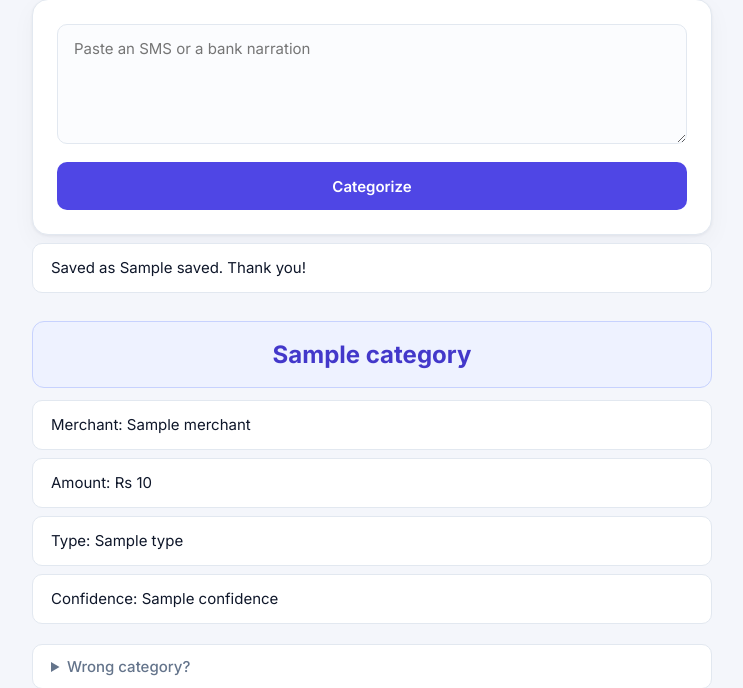
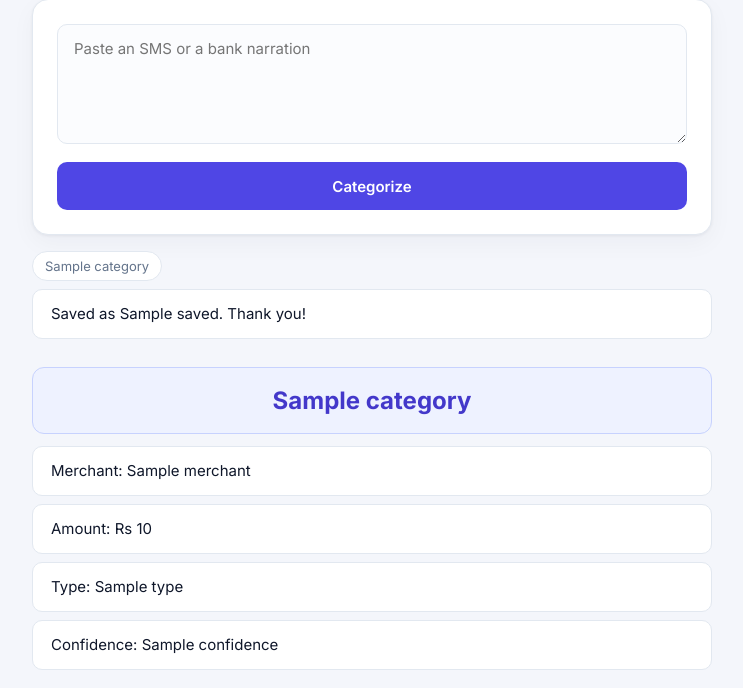
Before and after one commit to GauriNehe/expense-categorizer, a Flask app: template templates/index.html in a window 1280 px wide. Shown: the part 160-848 px from the top of the page, without its empty margins (268-1011 px from the left). Run offline with Flask 3, Linux system fonts and the light colour scheme; the template is opened without the code that fills it: most values are stand-ins (such as "Sample title", 1, 10 or a date in 2020); parts of the project's set-up code (start-up, migrations or seed data) failed here and were passed over.

Commit message:
add category chips, update screenshot

```diff
--- a/static/style.css
+++ b/static/style.css
@@ -193,3 +193,20 @@
     font-size: 20px;
   }
 }
+
+.chips {
+  max-width: 680px;
+  margin: 16px auto 0;
+  display: flex;
+  flex-wrap: wrap;
+  gap: 8px;
+}
+
+.chip {
+  padding: 6px 12px;
+  border: 1px solid var(--line);
+  border-radius: 999px;
+  background: var(--card);
+  color: var(--muted);
+  font-size: 13px;
+}
--- a/templates/index.html
+++ b/templates/index.html
@@ -3,7 +3,7 @@
 <head>
   <meta charset="utf-8">
   <title>Smart Expense Categorizer</title>
-  <link rel="stylesheet" href="{{ url_for('static', filename='style.css') }}?v=3">
+  <link rel="stylesheet" href="{{ url_for('static', filename='style.css') }}?v=4">
 </head>
 <body>
   <h1>Smart Expense Categorizer</h1>
@@ -12,6 +12,12 @@
     <textarea name="text" rows="4" cols="50" placeholder="Paste an SMS or a bank narration" required></textarea>
     <button type="submit">Categorize</button>
   </form>
+
+  <div class="chips">
+    {% for c in categories %}
+      <span class="chip">{{ icons.get(c, '') }} {{ c }}</span>
+    {% endfor %}
+  </div>
 
   {% if saved %}
     <p>Saved as {{ icons.get(saved, '') }} {{ saved }}. Thank you!</p>
```
Also changed, not shown: src/static/style.css (+17 -0 lines).
